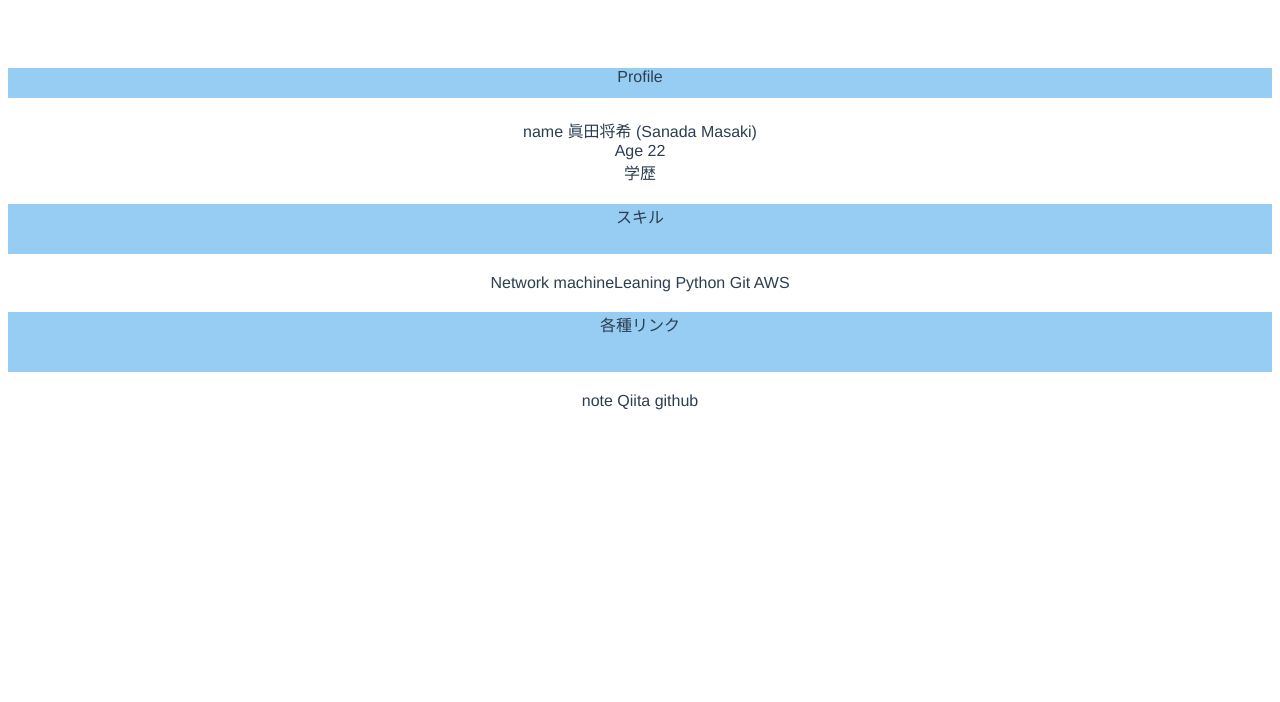
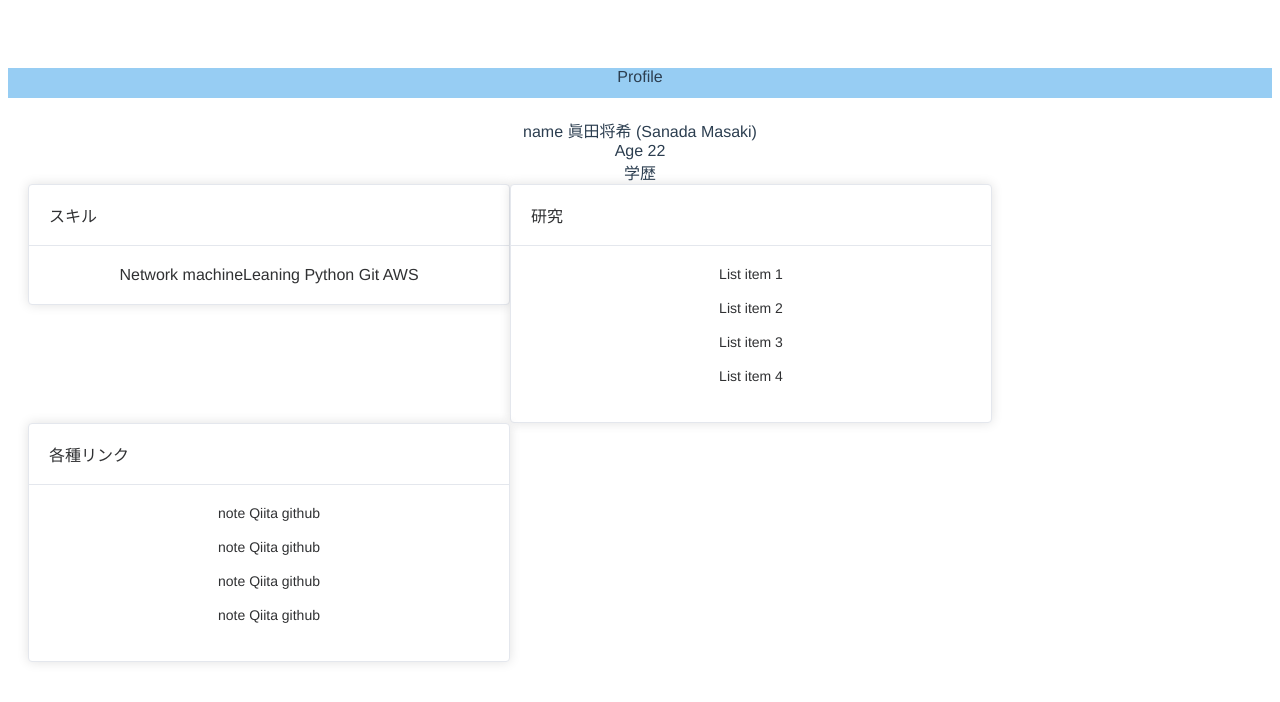
Before and after one commit to masaki12-s/portfolio, a Vue app: page / in a window 1280 px wide. Shown: the top 702 px of the page. Built offline with nearby package versions, Linux system fonts and the light colour scheme.

Commit message:
レイアウト少し変更

```diff
--- a/src/views/HomeView.vue
+++ b/src/views/HomeView.vue
@@ -2,35 +2,47 @@
     <div class="common-layout">
       <!-- <el-button type="primary">Primary</el-button> -->
       <el-container>
-        <el-header class="profile" style="height:30px;">Profile</el-header>
+        <el-header class="profile" style="height:30px;padding: auto;">Profile</el-header>
             <el-main>
               name 眞田将希 (Sanada Masaki) <br>
-              Age 22<br>
-              学歴<br>
+              Age 22 <br>
+              学歴 <br>
+              <el-card class="box-card">
+                <template #header>
+                  <div class="card-header">
+                    <span>スキル</span>
+                  </div>
+                </template>
+                <div> Network
+                      machineLeaning
+                      Python
+                      Git
+                      AWS
+            </div>
+
+
+              </el-card>
+              <el-card class="box-card">
+                <template #header>
+                  <div class="card-header">
+                    <span>研究</span>
+                  </div>
+                </template>
+                <div v-for="o in 4" :key="o" class="text item">{{ 'List item ' + o }}</div>
+              </el-card>
+
+              <el-card class="box-card">
+                <template #header>
+                  <div class="card-header">
+                    <span>各種リンク</span>
+                  </div>
+                </template>
+                <div v-for="o in 4" :key="o" class="text item">              note
+              Qiita
+              github</div>
+              </el-card>
             </el-main>
       </el-container>
-
-      <el-container>
-        <el-header class="skill">スキル</el-header>
-            <el-main>
-              Network
-              machineLeaning
-
-              Python
-              Git
-              AWS
-            </el-main>
-      </el-container>
-      <el-container>
-        <el-header class="link">各種リンク</el-header>
-            <el-main>
-              note
-              Qiita
-              github
-            </el-main>
-
-</el-container>
-
   </div>
 </template>
 
@@ -52,5 +64,22 @@
   background-color: #97cdf3;
 }
 
+.card-header {
+  display: flex;
+  justify-content: space-between;
+  align-items: center;
+}
 
+.text {
+  font-size: 14px;
+}
+
+.item {
+  margin-bottom: 18px;
+}
+
+.box-card {
+  width: 480px;
+  float: left;
+}
 </style>
```
